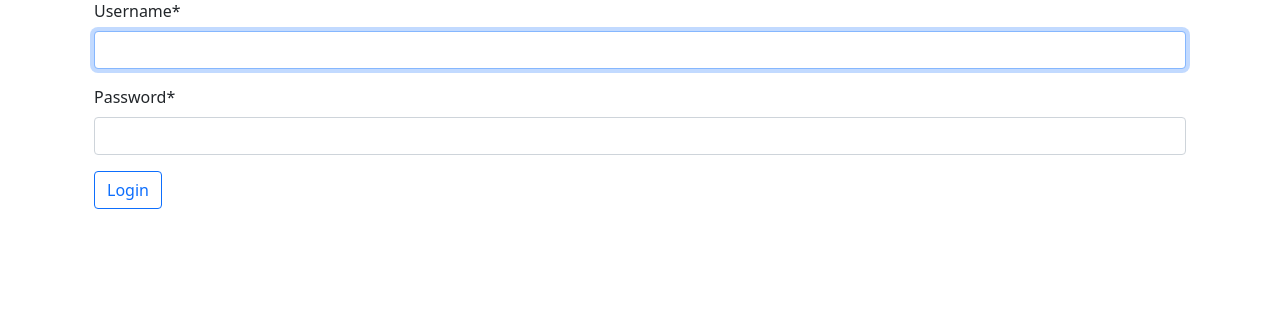
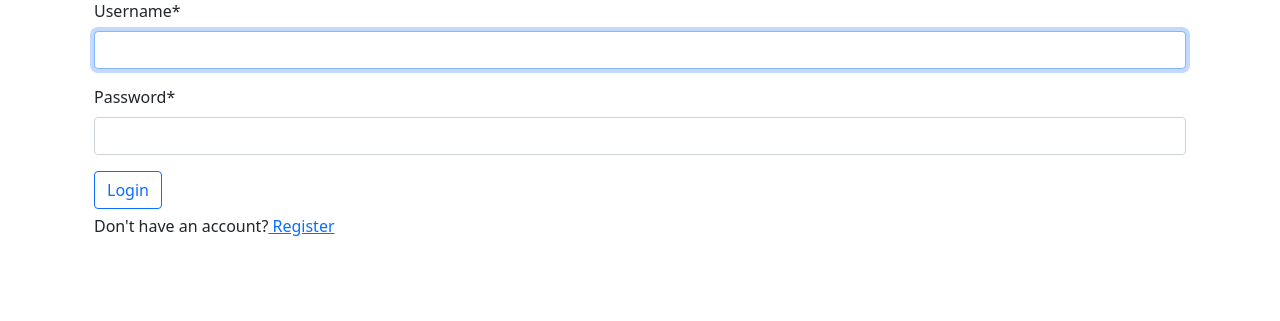
Before and after one commit to bechara-rizk/AUBCOVAX, a Django app: page /login/ in a window 1280 px wide. Shown: the part 121-442 px from the top of the page. Run offline with Django 4.2, Linux system fonts and the light colour scheme; some libraries are stand-ins or nearby versions.

Commit message:
added a "dont have an account?.." + linked it

```diff
--- a/mysite/main/templates/registration/login.html
+++ b/mysite/main/templates/registration/login.html
@@ -14,6 +14,8 @@
         {% csrf_token %}
         {{ form|crispy }}
         <button class="btn btn-outline-primary" type="submit">Login</button>
+    <h6> </h6>
+    <h6>Don't have an account?<a href="https://www.example.com"> Register</a></h6>
     </form>
 </div>
 {% endblock %}
```
